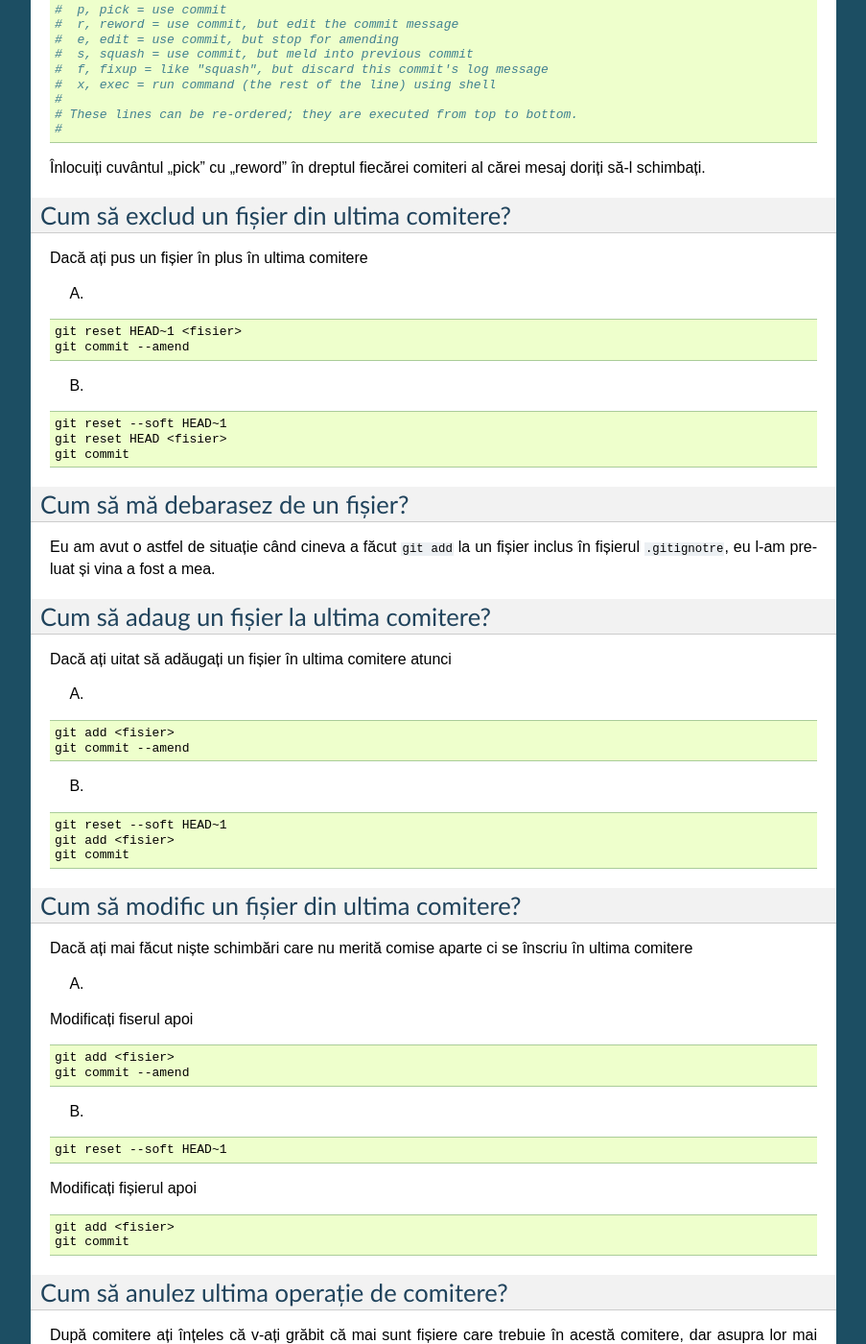
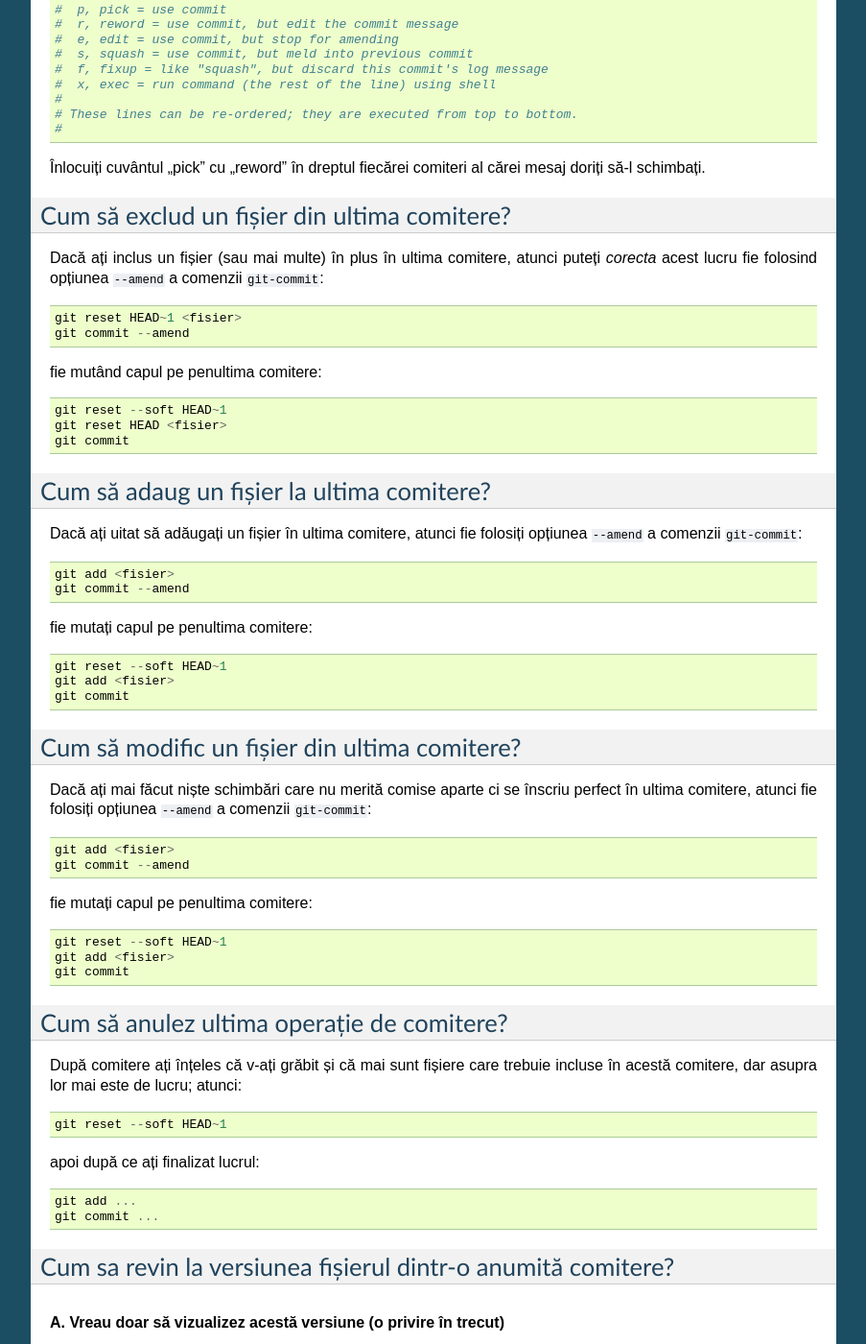
Before and after one commit to Streeling/git-rif, a Sphinx documentation site: the page built from source/comiteri.rst, in a window 1280 px wide and 1400 px high, scrolled down 1218 px. Shown: the whole window at 96% size, without its empty margins (198-1101 px from the left). Built offline with Sphinx 7.4.7, drawn with Linux system fonts in a browser that asks for light colours; some of the changed text lies outside the part shown.

Commit message:
Redactări în secțiunea "Comiteri"

```diff
--- a/source/comiteri.rst
+++ b/source/comiteri.rst
@@ -20,7 +20,7 @@ opțiunea ``-m``
 
    git commit --amend
 
-În rezultat se va deschide editorul implicit în care veți putea introduce noul mesaj și veți putea vizualiza mesajul vechi împreună cu fișierele din comitere
+În rezultat se va deschide editorul implicit (vezi :ref:`git-config`) în care veți putea introduce noul mesaj și veți putea vizualiza mesajul vechi împreună cu fișierele din comitere
 
 .. code-block:: bash
 
@@ -35,11 +35,9 @@ opțiunea ``-m``
    #       modified:   <fisier3>
    #
 
-Dacă ultima comitere a fost deja încărcată pe server, adică nu este prezentă doar local, va fi nevoie de a finaliza operațiile de mai sus cu
+Dacă ultima comitere a fost deja încărcată pe server, adică nu este prezentă doar local, va fi nevoie de a finaliza operațiile de mai sus cu o :ref:`încărcare forțată <git-push-force>` a ramurii, adică::
 
-.. code-block:: bash
-
-   git push --force
+   git push -f ...
 
 .. _cum-să-schimb-mesajul-oricărei-sau-oricăror-comiteri:
 
@@ -89,46 +87,28 @@ Acest lucru este posibil folosind comanda ``git-rebase`` cu opțiunea ``-i`` (sa
 Cum să exclud un fișier din ultima comitere?
 """"""""""""""""""""""""""""""""""""""""""""
 
-Dacă ați pus un fișier în plus în ultima comitere
-
-A.
-
-.. code-block:: bash
+Dacă ați inclus un fișier (sau mai multe) în plus în ultima comitere, atunci puteți *corecta* acest lucru fie folosind opțiunea ``--amend`` a comenzii ``git-commit``::
 
    git reset HEAD~1 <fisier>
    git commit --amend
 
-B.
-
-.. code-block:: bash
+fie mutând capul pe penultima comitere::
 
    git reset --soft HEAD~1
    git reset HEAD <fisier>
    git commit
-
-.. _cum-să-mă-debarasez-de-un-fișier:
-
-Cum să mă debarasez de un fișier?
-"""""""""""""""""""""""""""""""""
-Eu am avut o astfel de situație când cineva a făcut ``git add`` la un fișier inclus în fișierul ``.gitignotre``, eu l-am preluat și vina a fost a mea.
 
 .. _cum-să-adaug-un-fișier-la-ultima-comitere:
 
 Cum să adaug un fișier la ultima comitere?
 """"""""""""""""""""""""""""""""""""""""""
 
-Dacă ați uitat să adăugați un fișier în ultima comitere atunci
-
-A.
-
-.. code-block:: bash
+Dacă ați uitat să adăugați un fișier în ultima comitere, atunci fie folosiți opțiunea ``--amend`` a comenzii ``git-commit``::
 
    git add <fisier>
    git commit --amend
 
-B.
-
-.. code-block:: bash
+fie mutați capul pe penultima comitere::
 
    git reset --soft HEAD~1
    git add <fisier>
@@ -139,27 +119,14 @@ B.
 Cum să modific un fișier din ultima comitere?
 """""""""""""""""""""""""""""""""""""""""""""
 
-Dacă ați mai făcut niște schimbări care nu merită comise aparte ci se înscriu în ultima comitere
-
-A.
-
-Modificați fiserul apoi
-
-.. code-block:: bash
+Dacă ați mai făcut niște schimbări care nu merită comise aparte ci se înscriu perfect în ultima comitere, atunci fie folosiți opțiunea ``--amend`` a comenzii ``git-commit``::
 
    git add <fisier>
    git commit --amend
 
-B.
-
-.. code-block:: bash
+fie mutați capul pe penultima comitere::
 
    git reset --soft HEAD~1
-
-Modificați fișierul apoi
-
-.. code-block:: bash
-
    git add <fisier>
    git commit
 
@@ -167,68 +134,73 @@ Modificați fișierul apoi
 
 Cum să anulez ultima operație de comitere?
 """"""""""""""""""""""""""""""""""""""""""""""""""""""""""""
-După comitere ați înțeles că v-ați grăbit că mai sunt fișiere care trebuie în acestă comitere, dar asupra lor mai este de lucru așa că UNDO
 
-.. code-block:: bash
+După comitere ați înțeles că v-ați grăbit și că mai sunt fișiere care trebuie incluse în acestă comitere, dar asupra lor mai este de lucru; atunci::
 
    git reset --soft HEAD~1
+
+apoi după ce ați finalizat lucrul::
+
+   git add ...
+   git commit ...
 
 .. _cum-sa-revin-la-versiunea-fișierul-dintr-o-anumită-comitere:
 
 Cum sa revin la versiunea fișierul dintr-o anumită comitere?
 """"""""""""""""""""""""""""""""""""""""""""""""""""""""""""
 
-A) Vreau doar să vizualizez acestă versiune (o privire în trecut)
+.. rubric:: A. Vreau doar să vizualizez acestă versiune (o privire în trecut)
 
 .. code-block:: bash
 
    git show <comitere>:<fișier>
 
-B) Vreau să văd diferența
+.. rubric:: B. Vreau să văd diferența
 
 .. code-block:: bash
 
    git diff <comitere>:<fișier>
 
-B) Vreau sa înlocuiesc fișierul actual cu acea versiune (restabilirea)
+.. rubric:: C. Vreau sa înlocuiesc fișierul actual cu acea versiune (restabilirea)
 
 .. code-block:: bash
 
    git checkout <comitere> <fisier>
 
-Atenție! Ultima comadă alterează atît conținutul din șantier cît și șterge conținutul din index.
-C) Vreau să înlocuesc doar conținutul din index
+.. warning::
+
+   Ultima comadă alterează atît conținutul din șantier cît și șterge conținutul din index.
+
+.. rubric:: D. Vreau să înlocuesc doar conținutul din index
 
 .. code-block:: bash
 
    git reset <comitere> <fisier>
 
-în rezultat fișier rămîne nealterat și se schimbă doar conținutul din index
+În rezultat fișier rămîne nealterat și se schimbă doar conținutul din index.
 
 .. _cum-să-văd-istoria-unui-fișier:
 
 Cum să văd istoria unui fișier?
 """""""""""""""""""""""""""""""
 
-A. Vreau să văd doar comiterile referitoare la fișier
+.. rubric:: Vreau să văd doar comiterile referitoare la fișier
 
 .. code-block:: bash
 
    git log --oneline <fisier>
 
-sau dacă aveți instalat programul ``gitk`` puteți îmbunătăți experiența grafică
-
-.. code-block:: bash
+sau dacă aveți instalat programul ``gitk`` puteți îmbunătăți experiența grafică::
 
    gitk <fisier>
 
-B. Vreau să văd diferențele dintre fișier și versiunea sa din o comitere
+.. rubric:: B. Vreau să văd diferențele dintre fișier și versiunea sa dintr-o comitere
 
 .. code-block:: bash
 
    git diff <comitere> <fișier>
 
-C. Vreau să văd diferența dintre fișier și versiunea din index
+.. rubric:: C. Vreau să văd diferența dintre fișier și versiunea sa din index
 
 .. code-block:: bash
 
@@ -240,13 +212,13 @@ sau
 
    git diff -- <fișier>
 
-D. Vreau să văd cum s-au schimbat rîndurile fișierului
+.. rubric:: D. Vreau să văd cine a modificat ultimul un anumit rând din fișier
 
 .. code-block:: bash
 
    git blame <fisier>
 
-E. Vreau să văd cum s-au schimbat rândurile fișierului într-o anumită comitere
+.. rubric:: E. Vreau să văd cine a modificat ultimul un anumit rând din fișier dintr-o anumită comitere
 
 .. code-block:: bash
 
@@ -271,3 +243,9 @@ sau puteți aplica comanda pe mai multe fișiere concomitent
 
 .. warning::
    Folosind Google puteți găsi și alte recomandări pentru a soluționa această problemă printre care și folosirea ``git rm --cached <fisier>``. Folosirea cestei comenzi nu este identică cu ``git-reset`` deoarece ``git-reset`` înlocuiește versiunea fișierului din index cu versiunea    aceluiași fișier din ultima comitere (adică cea la care indică HEAD), astfel fișierul va fi prezent în următoarea comitere, dar cu conținutul vechi. Pe când ``git rm --cached`` șterge complet fișierul din index astfel fișierul va lipsi complet din următoarea comitere (adică nu va fi inclus în istorie).
+
+.. _cum-să-mă-debarasez-de-un-fișier:
+
+Cum să mă debarasez de un fișier?
+"""""""""""""""""""""""""""""""""
+Eu am avut o astfel de situație când cineva a făcut ``git add`` la un fișier inclus în fișierul ``.gitignotre``, eu l-am preluat și vina a fost a mea.
```
Also changed, not shown: source/comenzi.rst (+9 -0 lines).
